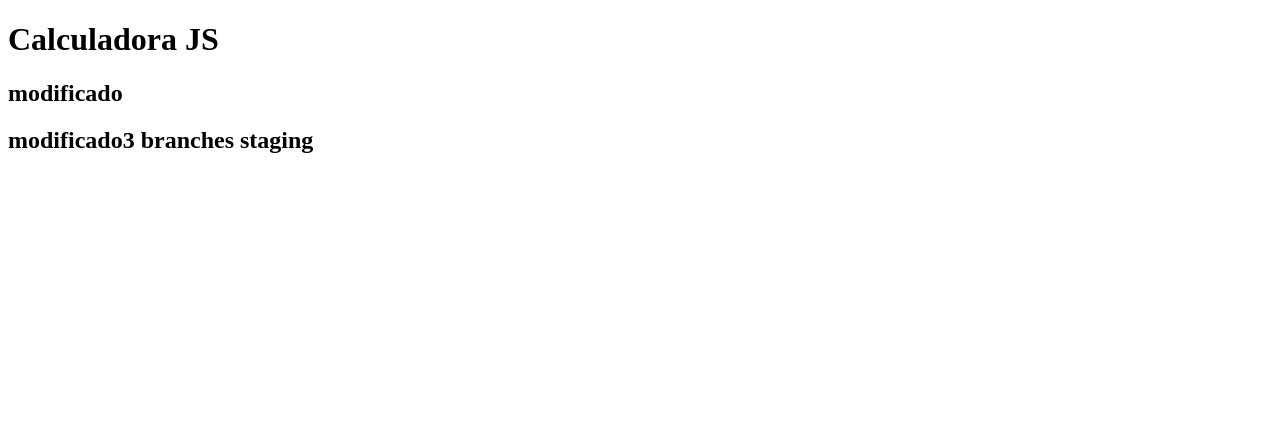
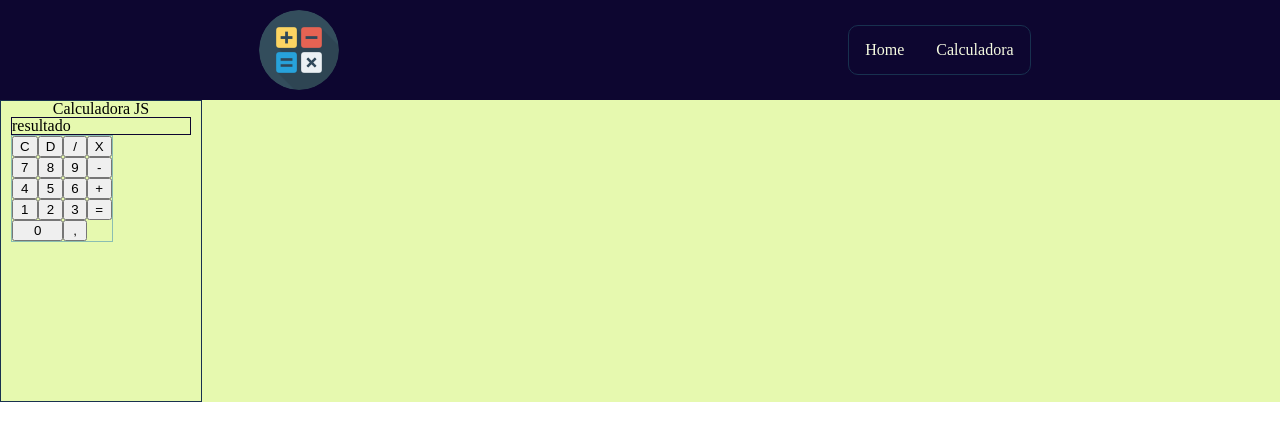
Before and after one commit to jimenes30/calculadora-JS, a plain HTML site: page index.html in a window 1280 px wide. Drawn offline with Linux system fonts and the light colour scheme.

Commit message:
Cabeçalho implementado

```diff
--- /dev/null
+++ b/assets/css/reset.css
@@ -0,0 +1,48 @@
+/* http://meyerweb.com/eric/tools/css/reset/
+   v2.0 | 20110126
+   License: none (public domain)
+*/
+
+html, body, div, span, applet, object, iframe,
+h1, h2, h3, h4, h5, h6, p, blockquote, pre,
+a, abbr, acronym, address, big, cite, code,
+del, dfn, em, img, ins, kbd, q, s, samp,
+small, strike, strong, sub, sup, tt, var,
+b, u, i, center,
+dl, dt, dd, ol, ul, li,
+fieldset, form, label, legend,
+table, caption, tbody, tfoot, thead, tr, th, td,
+article, aside, canvas, details, embed,
+figure, figcaption, footer, header, hgroup,
+menu, nav, output, ruby, section, summary,
+time, mark, audio, video {
+	margin: 0;
+	padding: 0;
+	border: 0;
+	font-size: 100%;
+	font: inherit;
+	vertical-align: baseline;
+}
+/* HTML5 display-role reset for older browsers */
+article, aside, details, figcaption, figure,
+footer, header, hgroup, menu, nav, section {
+	display: block;
+}
+body {
+	line-height: 1;
+}
+ol, ul {
+	list-style: none;
+}
+blockquote, q {
+	quotes: none;
+}
+blockquote:before, blockquote:after,
+q:before, q:after {
+	content: '';
+	content: none;
+}
+table {
+	border-collapse: collapse;
+	border-spacing: 0;
+}
--- a/assets/css/style.css
+++ b/assets/css/style.css
@@ -0,0 +1,90 @@
+:root {
+    --russian-violet: #0d0630ff;
+    --prussian-blue: #18314fff;
+    --y-in-mn-blue: #384e77ff;
+    --green-sheen: #8bbeb2ff;
+    --key-lime: #e6f9afff;
+    --light-goldenrod-yellow: #f0facdff;
+    --beige: #f5fae0ff;
+}
+
+.cabecalho {
+    background-color: var(--russian-violet);
+    color: var(--beige);
+    display: flex;
+    flex-direction: row;
+    justify-content: space-around;
+    align-items: center;
+    position: relative;
+}
+
+.logo {
+    box-sizing: border-box;
+    padding: 10px;
+    border-radius: 50%;
+}
+
+.logo:hover {
+    box-shadow: var(--green-sheen) 0px 0px 5px;
+}
+
+.menu {
+    border: 1px solid var(--prussian-blue);
+    border-radius: 10px;
+}
+
+.menu__lista {
+    display: flex;
+    flex-direction: row;
+    align-items: center;
+}
+
+.menu__item {
+    padding: 1rem;
+}
+
+.menu__link {
+    text-decoration: none;
+    color: var(--beige);
+}
+
+.menu__link:hover {
+    text-shadow: 1px 1px 10px var(--y-in-mn-blue);
+}
+
+.principal {
+    background-color: var(--key-lime);
+}
+
+.calculadora {
+    border: 1px solid var(--prussian-blue);
+    width: 200px;
+    height: 300px;
+}
+
+.calculadora__titulo {
+    text-align: center;
+}
+
+.calculadora__resultado {
+    border: 1px solid #0d0630ff;
+    display: block;
+    margin-left: 10px;
+    margin-right: 10px;
+}
+
+.botoes {
+    /* display: flex; */
+    border: 1px solid var(--green-sheen);
+
+    margin-left: 10px;
+    margin-right: 10px;
+
+    position: relative;
+
+}
+
+.botao {
+    width: 100%;
+    height: 100%;
+}
--- a/index.html
+++ b/index.html
@@ -1,16 +1,66 @@
 <!DOCTYPE html>
-<html lang="en">
+<html lang="pt-br">
     <head>
         <meta charset="UTF-8">
         <meta http-equiv="X-UA-Compatible" content="IE=edge">
         <meta name="viewport" content="width=device-width, initial-scale=1.0">
         <title>Calculadora JavaScript</title>
+        <link rel="icon" href="http://img.icons8.com/color/000000/c.png">
+        <link rel="stylesheet" href="./assets/css/reset.css">
+        <link rel="stylesheet" href="./assets/css/style.css">
     </head>
     <body>
 
-        <h1>Calculadora JS</h1>
-        <h2>modificado</h2>
-        <h2>modificado3 branches staging</h2>
+        <header class="cabecalho">
+            <img class="logo" src="./assets/imagens/4-operacoes-basicas.png" alt="Imagem das 4 operações aritméticas básicas" height="100px">
+            <nav class="menu">
+                <ul class="menu__lista">
+                    <li class="menu__item"><a class="menu__link" href="#">Home</a></li>
+                    <li class="menu__item"><a class="menu__link" href="#">Calculadora</a></li>
+                </ul>
+            </nav>
+        </header>
 
+        <main class="principal">
+            <section class="calculadora">
+                <h2 class="calculadora__titulo">Calculadora JS</h2>
+                <p class="calculadora__resultado">resultado</p>
+                <table class="botoes">
+                    <tr>
+                        <td><button class="botao" type="button">C</button></td>
+                        <td><button class="botao" type="button">D</button></td>
+                        <td><button class="botao" type="button">/</button></td>
+                        <td><button class="botao" type="button">X</button></td>
+                    </tr>
+
+                    <tr>
+                        <td><button class="botao" type="button">7</button></td>
+                        <td><button class="botao" type="button">8</button></td>
+                        <td><button class="botao" type="button">9</button></td>
+                        <td><button class="botao" type="button">-</button></td>
+                    </tr>
+
+                    <tr>
+                        <td><button class="botao" type="button">4</button></td>
+                        <td><button class="botao" type="button">5</button></td>
+                        <td><button class="botao" type="button">6</button></td>
+                        <td><button class="botao" type="button">+</button></td>
+                    </tr>
+
+                    <tr>
+                        <td><button class="botao" type="button">1</button></td>
+                        <td><button class="botao" type="button">2</button></td>
+                        <td><button class="botao" type="button">3</button></td>
+                        <td rowspan="2"><button class="botao" type="button">=</button></td>
+                    </tr>
+
+                    <tr>
+                        <td class="botao--resultado" colspan="2"><button class="botao" type="button">0</button></td>
+                        <td><button class="botao" type="button">,</button></td>
+                    </tr>
+                </table>
+            </section>
+
+        </main>
     </body>
 </html>
```
Also changed, not shown: assets/imagens/4-operacoes-basicas.png (added).
